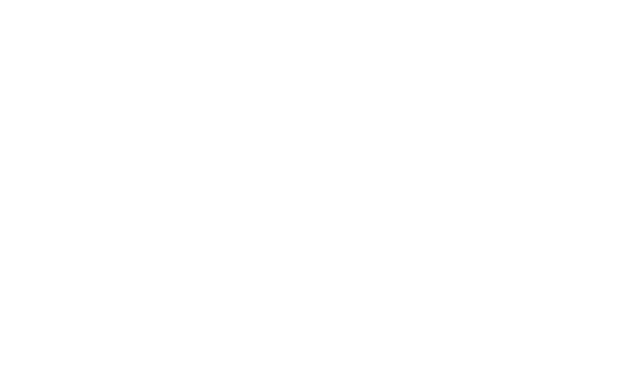
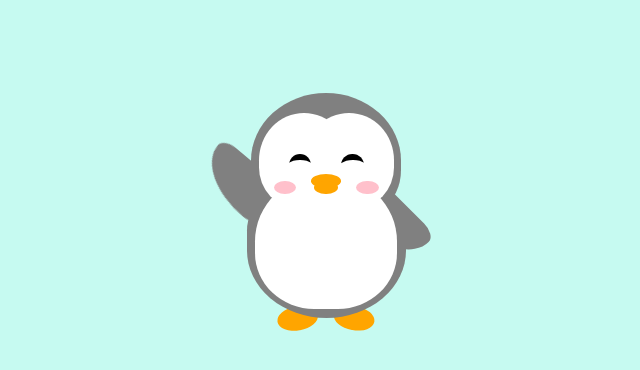
Before and after one commit to moeX109/moeX109.github.io, a plain HTML site: page index.html in a window 1280 px wide. Shown: the whole page, without its empty margins (314-954 px from the left). Drawn offline with Linux system fonts and the light colour scheme.

Commit message:
Update index.html

```diff
--- a/index.html
+++ b/index.html
@@ -6,12 +6,236 @@
     <meta name="viewport" content="width=device-width, initial-scale=1.0">
     <title>Document</title>
 </head>
+<style>
+    :root {
+        --penguin-size: 300px;
+        --penguin-skin: gray;
+        --penguin-belly: white;
+        --penguin-beak: orange;
+    }
 
+    @media (max-width: 350px) {
+        :root {
 
-<body>
+        }
+    }
 
+    .penguin {
+        position: relative;
+        margin: auto;
+        display: block;
+        margin-top: 5%;
+        width: var(--penguin-size, 300px);
+        height: var(--penguin-size, 300px);
+    }
 
-</body>
+    .right-cheek {
+        top: 15%;
+        left: 35%;
+        background: var(--penguin-belly, white);
+        width: 60%;
+        height: 70%;
+        border-radius: 70% 70% 60% 60%;
+    }
+
+    .left-cheek {
+        top: 15%;
+        left: 5%;
+        background: var(--penguin-belly, white);
+        width: 60%;
+        height: 70%;
+        border-radius: 70% 70% 60% 60%;
+    }
+
+    .belly {
+        top: 60%;
+        left: 2.5%;
+        background: var(--penguin-belly, white);
+        width: 95%;
+        height: 100%;
+        border-radius: 120% 120% 100% 100%;
+    }
+
+    .penguin-top {
+        top: 10%;
+        left: 25%;
+        background: var(--penguin-skin, gray);
+        width: 50%;
+        height: 45%;
+        border-radius: 70% 70% 60% 60%;
+    }
+
+    .penguin-bottom {
+        top: 40%;
+        left: 23.5%;
+        background: var(--penguin-skin, gray);
+        width: 53%;
+        height: 45%;
+        border-radius: 70% 70% 100% 100%;
+    }
+
+    .right-hand {
+        top: 5%;
+        left: 25%;
+        background: var(--penguin-skin, black);
+        width: 30%;
+        height: 60%;
+        border-radius: 30% 30% 120% 30%;
+        transform: rotate(130deg);
+        z-index: -1;
+        animation-duration: 3s;
+        animation-name: wave;
+        animation-iteration-count: infinite;
+        transform-origin: 0% 0%;
+        animation-timing-function: linear;
+    }
+
+    @keyframes wave {
+        10% {
+            transform: rotate(110deg);
+        }
+
+        20% {
+            transform: rotate(130deg);
+        }
+
+        30% {
+            transform: rotate(110deg);
+        }
+
+        40% {
+            transform: rotate(130deg);
+        }
+    }
+
+    .left-hand {
+        top: 0%;
+        left: 75%;
+        background: var(--penguin-skin, gray);
+        width: 30%;
+        height: 60%;
+        border-radius: 30% 30% 30% 120%;
+        transform: rotate(-45deg);
+        z-index: -1;
+    }
+
+    .right-feet {
+        top: 85%;
+        left: 60%;
+        background: var(--penguin-beak, orange);
+        width: 15%;
+        height: 30%;
+        border-radius: 50% 50% 50% 50%;
+        transform: rotate(-80deg);
+        z-index: -2222;
+    }
+
+    .left-feet {
+        top: 85%;
+        left: 25%;
+        background: var(--penguin-beak, orange);
+        width: 15%;
+        height: 30%;
+        border-radius: 50% 50% 50% 50%;
+        transform: rotate(80deg);
+        z-index: -2222;
+    }
+
+    .right-eye {
+        top: 45%;
+        left: 60%;
+        background: black;
+        width: 15%;
+        height: 17%;
+        border-radius: 50%;
+    }
+
+    .left-eye {
+        top: 45%;
+        left: 25%;
+        background: black;
+        width: 15%;
+        height: 17%;
+        border-radius: 50%;
+    }
+
+    .sparkle {
+        top: 25%;
+        left: -23%;
+        background: white;
+        width: 150%;
+        height: 100%;
+        border-radius: 50%;
+    }
+
+    .blush-right {
+        top: 65%;
+        left: 15%;
+        background: pink;
+        width: 15%;
+        height: 10%;
+        border-radius: 50%;
+    }
+
+    .blush-left {
+        top: 65%;
+        left: 70%;
+        background: pink;
+        width: 15%;
+        height: 10%;
+        border-radius: 50%;
+    }
+
+    .beak-top {
+        top: 60%;
+        left: 40%;
+        background: var(--penguin-beak, orange);
+        width: 20%;
+        height: 10%;
+        border-radius: 50%;
+    }
+
+    .beak-bottom {
+        top: 65%;
+        left: 42%;
+        background: var(--penguin-beak, orange);
+        width: 16%;
+        height: 10%;
+        border-radius: 50%;
+    }
+
+    body {
+        background: #c6faf1;
+    }
+
+    .penguin * {
+        position: absolute;
+    }
+</style>
+<div class="penguin">
+    <div class="penguin-bottom">
+        <div class="right-hand"></div>
+        <div class="left-hand"></div>
+        <div class="right-feet"></div>
+        <div class="left-feet"></div>
+    </div>
+    <div class="penguin-top">
+        <div class="right-cheek"></div>
+        <div class="left-cheek"></div>
+        <div class="belly"></div>
+        <div class="right-eye">
+            <div class="sparkle"></div>
+        </div>
+        <div class="left-eye">
+            <div class="sparkle"></div>
+        </div>
+        <div class="blush-right"></div>
+        <div class="blush-left"></div>
+        <div class="beak-top"></div>
+        <div class="beak-bottom"></div>
+    </div>
+</div>
+
 
 
 
```
